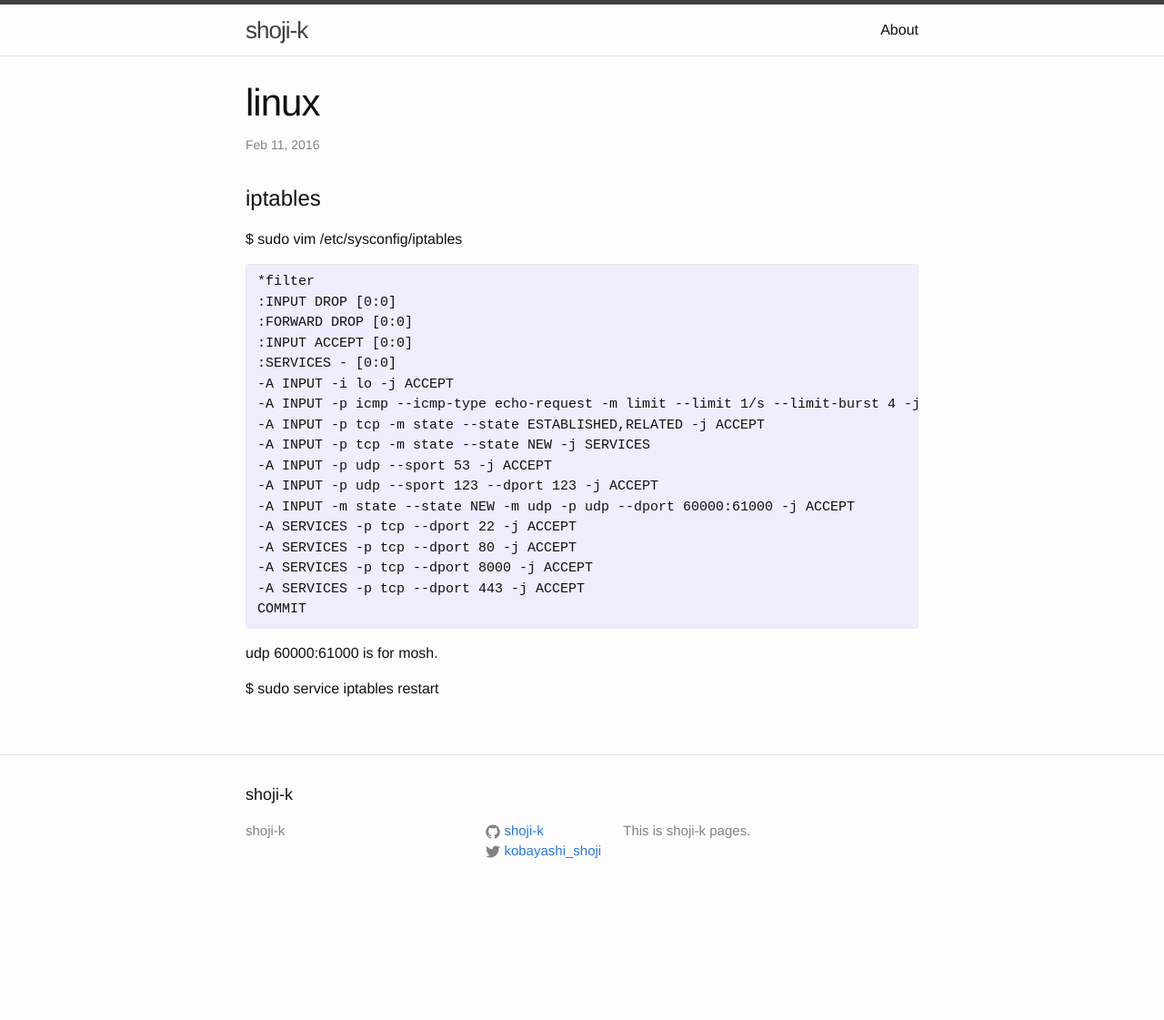
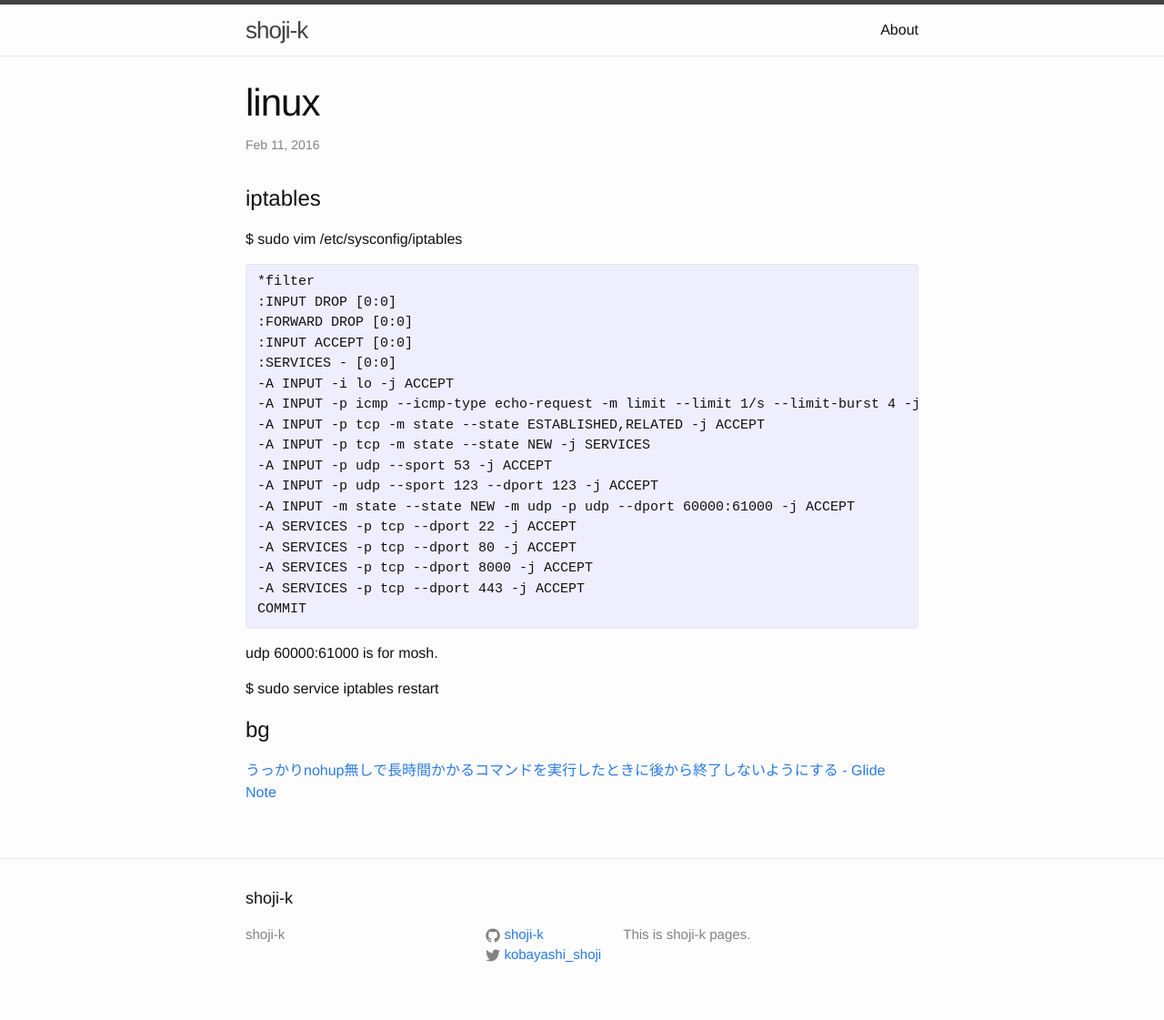
Before and after one commit to shoji-k/shoji-k.github.com, a Jekyll site: the page built from _posts/2016-02-11-linux.markdown, in a window 1280 px wide. Shown: the whole page at 91% size. Built offline with Jekyll 4.4.1, drawn with Linux system fonts in a browser that asks for light colours; before the commit the page ends 1007 px from its top, so only the background shows below that.

Commit message:
add one tip to the linux post

```diff
--- a/_posts/2016-02-11-linux.markdown
+++ b/_posts/2016-02-11-linux.markdown
@@ -33,3 +33,7 @@ COMMIT
 udp 60000:61000 is for mosh.
 
 $ sudo service iptables restart
+
+# bg
+
+[うっかりnohup無しで長時間かかるコマンドを実行したときに後から終了しないようにする - Glide Note](http://blog.glidenote.com/blog/2013/09/26/bg-and-disown/)
```
